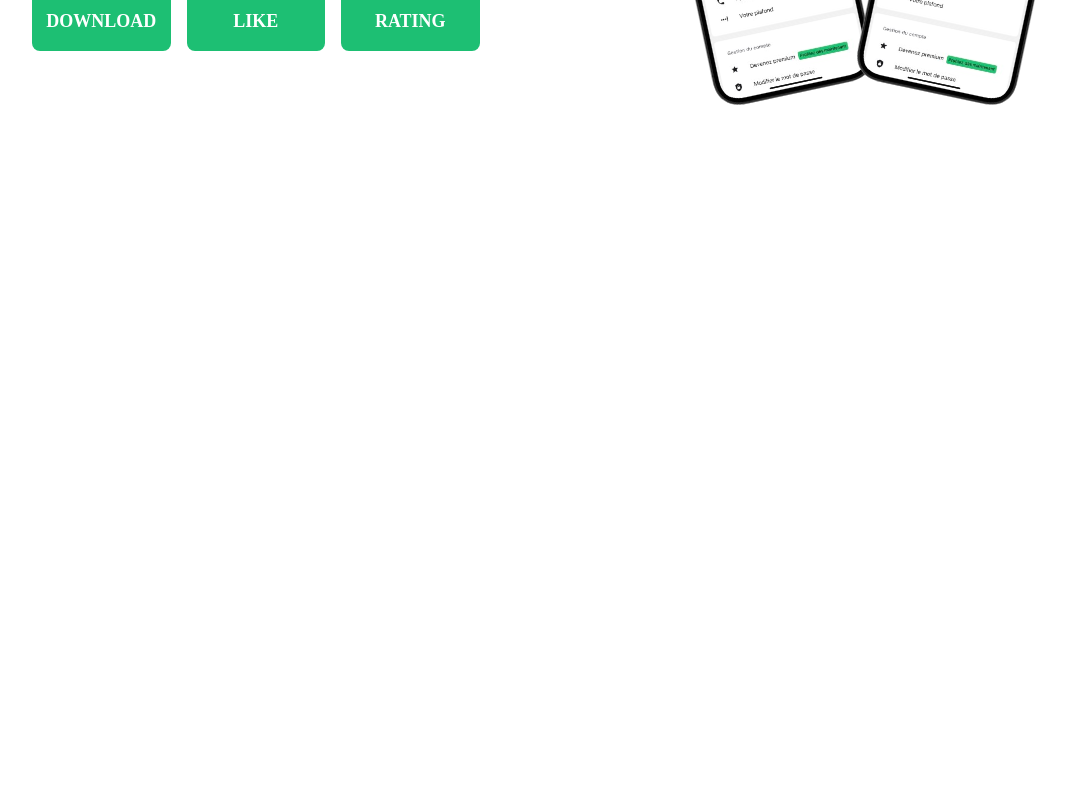
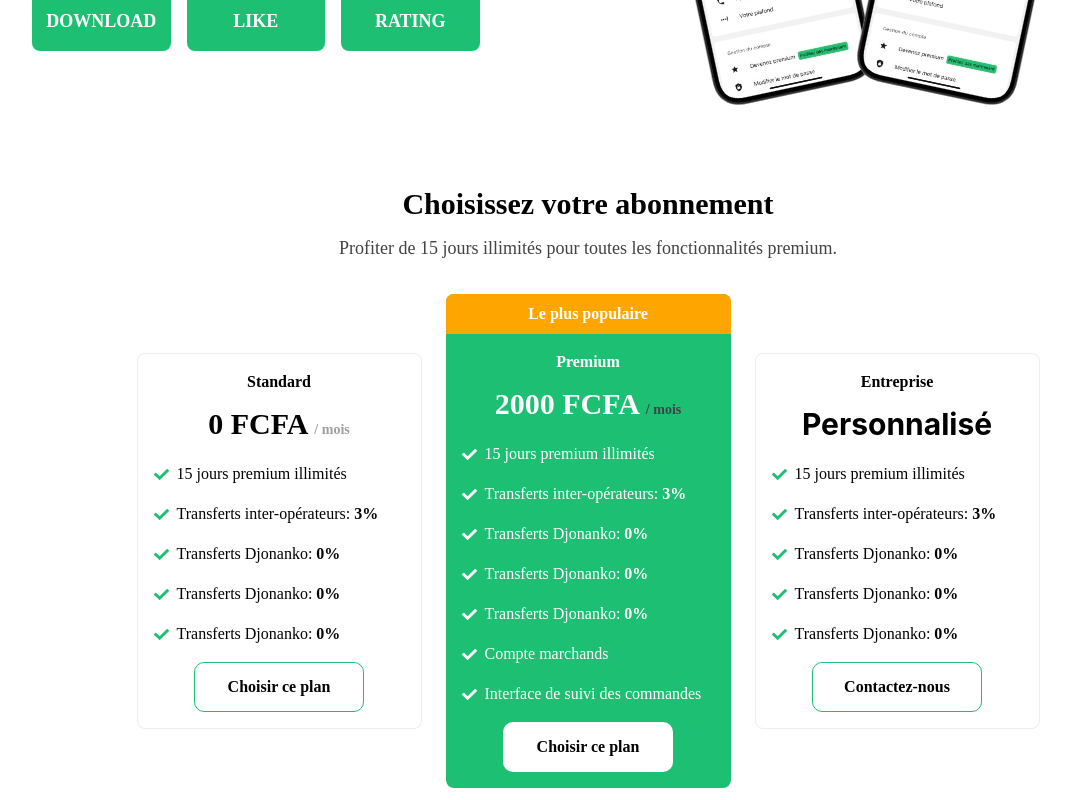
Before and after one commit to oraclerevolution/djonanko-wep-app, a React (Create React App) app: page / in a window 1280 px wide. Shown: the part 4432-5232 px from the top of the page, without its empty margins (52-1123 px from the left). Before the commit the page ends 4618 px from the top, so only its background shows below. Built offline with nearby package versions, Linux system fonts and the light colour scheme.

Commit message:
pricing component

```diff
--- a/src/App.js
+++ b/src/App.js
@@ -4,6 +4,7 @@ import { Hero } from './components/Hero';
 import { Features } from './components/Features';
 import { ParallaxProvider } from 'react-scroll-parallax';
 import { Screenshots } from './components/Screenshots';
+import { Pricing } from './components/Pricing';
 
 function App() {
   return (
@@ -13,6 +14,7 @@ function App() {
         <About />
         <Features />
         <Screenshots />
+        <Pricing />
       </>
     </ParallaxProvider>
   );
--- /dev/null
+++ b/src/components/Pricing.js
@@ -0,0 +1,110 @@
+import React from "react";
+import '../styles/pricing.css'
+import { FaCheck } from "react-icons/fa";
+
+export const Pricing = () => {
+    return (
+        <div className="pricing-container">
+            <div className="container mx-auto">
+                <h2 className="text-3xl font-bold text-center mb-3 font-serif">Choisissez votre abonnement</h2>
+                <p className="text-lg text-center text-gray-800 font-serif mb-5">Profiter de 15 jours illimités pour toutes les fonctionnalités premium.</p>
+                <div className="flex flex-row justify-center items-center">
+                    <div className="flex flex-col card border p-4 w-1/4 m-3 rounded-lg">
+                        <h3 className="font-bold text-center font-serif mb-3">Standard</h3>
+                        <h2 className="font-bold text-center text-3xl mb-5 font-serif">0 FCFA <span className="text-sm text-gray-500 font-serif">/ mois</span></h2>
+                        <div className="flex flex-col">
+                            <div className="flex flex-row items-center mb-4">
+                                <FaCheck color="#1dbf73" size={15} className="mr-2" />
+                                <p className=" font-serif">15 jours premium illimités</p>
+                            </div>
+                            <div className="flex flex-row items-center mb-4">
+                                <FaCheck color="#1dbf73" size={15} className="mr-2" />
+                                <p className=" font-serif">Transferts inter-opérateurs: <b>3%</b></p>
+                            </div>
+                            <div className="flex flex-row items-center mb-4">
+                                <FaCheck color="#1dbf73" size={15} className="mr-2" />
+                                <p className=" font-serif">Transferts Djonanko: <b>0%</b></p>
+                            </div>
+                            <div className="flex flex-row items-center mb-4">
+                                <FaCheck color="#1dbf73" size={15} className="mr-2" />
+                                <p className=" font-serif">Transferts Djonanko: <b>0%</b></p>
+                            </div>
+                            <div className="flex flex-row items-center mb-4">
+                                <FaCheck color="#1dbf73" size={15} className="mr-2" />
+                                <p className=" font-serif">Transferts Djonanko: <b>0%</b></p>
+                            </div>
+                        </div>
+                        <button className="pricing-download-button font-serif">Choisir ce plan</button>
+                    </div>
+                    <div className="card w-1/4 m-3 rounded-lg pricing-special">
+                        <div className="p-2" style={{ width: "100%", borderTopLeftRadius: "8px", borderTopRightRadius: "8px", backgroundColor: "orange" }}>
+                            <p className="text-center font-bold text-white font-serif">Le plus populaire</p>
+                        </div>
+                        <div className="p-4">
+                            <h3 className="font-bold text-center mb-3 text-white font-serif">Premium</h3>
+                            <h2 className="font-bold text-center text-3xl mb-5 text-white font-serif">2000 FCFA <span className="text-sm text-gray-800 font-serif">/ mois</span></h2>
+                            <div className="flex flex-col">
+                                <div className="flex flex-row items-center mb-4">
+                                    <FaCheck color="#fff" size={15} className="mr-2" />
+                                    <p className="text-white font-serif">15 jours premium illimités</p>
+                                </div>
+                                <div className="flex flex-row items-center mb-4">
+                                    <FaCheck color="#fff" size={15} className="mr-2" />
+                                    <p className="text-white font-serif">Transferts inter-opérateurs: <b>3%</b></p>
+                                </div>
+                                <div className="flex flex-row items-center mb-4">
+                                    <FaCheck color="#fff" size={15} className="mr-2" />
+                                    <p className="text-white font-serif">Transferts Djonanko: <b>0%</b></p>
+                                </div>
+                                <div className="flex flex-row items-center mb-4">
+                                    <FaCheck color="#fff" size={15} className="mr-2" />
+                                    <p className="text-white font-serif">Transferts Djonanko: <b>0%</b></p>
+                                </div>
+                                <div className="flex flex-row items-center mb-4">
+                                    <FaCheck color="#fff" size={15} className="mr-2" />
+                                    <p className="text-white font-serif">Transferts Djonanko: <b>0%</b></p>
+                                </div>
+                                <div className="flex flex-row items-center mb-4">
+                                    <FaCheck color="#fff" size={15} className="mr-2" />
+                                    <p className="text-white font-serif">Compte marchands</p>
+                                </div>
+                                <div className="flex flex-row items-center mb-4">
+                                    <FaCheck color="#fff" size={15} className="mr-2" />
+                                    <p className="text-white font-serif">Interface de suivi des commandes</p>
+                                </div>
+                                <button className="pricing-download-button-pop font-serif">Choisir ce plan</button>
+                            </div>
+                        </div>
+                    </div>
+                    <div className="card border p-4 w-1/4 m-3 rounded-lg">
+                        <h3 className="font-bold text-center font-serif mb-3">Entreprise</h3>
+                        <h2 className="font-bold text-center text-3xl mb-5">Personnalisé</h2>
+                        <div className="flex flex-col">
+                            <div className="flex flex-row items-center mb-4">
+                                <FaCheck color="#1dbf73" size={15} className="mr-2" />
+                                <p className=" font-serif">15 jours premium illimités</p>
+                            </div>
+                            <div className="flex flex-row items-center mb-4">
+                                <FaCheck color="#1dbf73" size={15} className="mr-2" />
+                                <p className=" font-serif">Transferts inter-opérateurs: <b>3%</b></p>
+                            </div>
+                            <div className="flex flex-row items-center mb-4">
+                                <FaCheck color="#1dbf73" size={15} className="mr-2" />
+                                <p className=" font-serif">Transferts Djonanko: <b>0%</b></p>
+                            </div>
+                            <div className="flex flex-row items-center mb-4">
+                                <FaCheck color="#1dbf73" size={15} className="mr-2" />
+                                <p className=" font-serif">Transferts Djonanko: <b>0%</b></p>
+                            </div>
+                            <div className="flex flex-row items-center mb-4">
+                                <FaCheck color="#1dbf73" size={15} className="mr-2" />
+                                <p className=" font-serif">Transferts Djonanko: <b>0%</b></p>
+                            </div>
+                            <button className="pricing-download-button font-serif">Contactez-nous</button>
+                        </div>
+                    </div>
+                </div>
+            </div>
+        </div>
+    );
+}
--- /dev/null
+++ b/src/styles/pricing.css
@@ -0,0 +1,25 @@
+.pricing-container{
+    background-color: #fff;
+}
+.pricing-special{
+    background-color: #1dbf73;
+}
+.pricing-download-button{
+    background-color: #fff;
+    color: #000;
+    border: 1px solid #1dbf73;
+    height: 50px;
+    width: 170px;
+    border-radius: 10px;
+    font-weight: bold;
+    align-self: center;
+}
+.pricing-download-button-pop{
+    background-color: #fff;
+    color: #000;
+    height: 50px;
+    width: 170px;
+    border-radius: 10px;
+    font-weight: bold;
+    align-self: center;
+}
```
